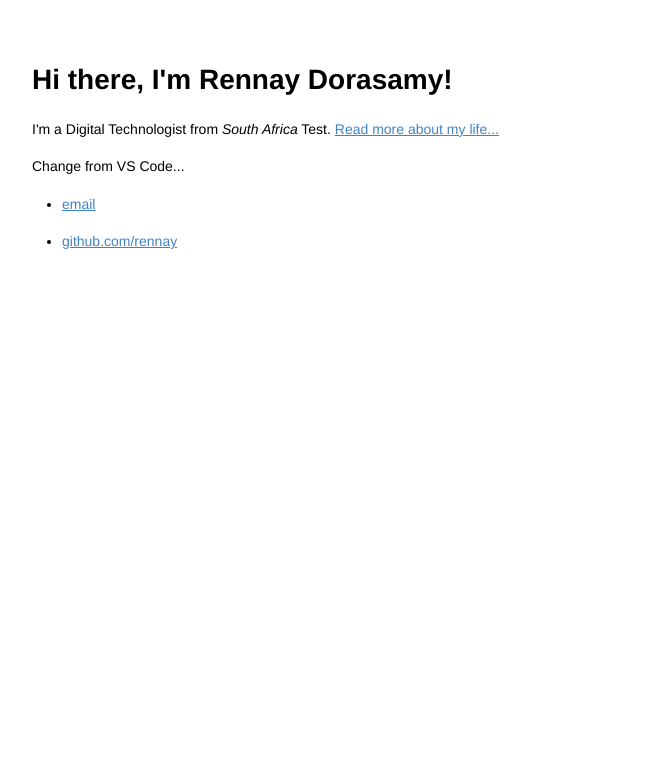
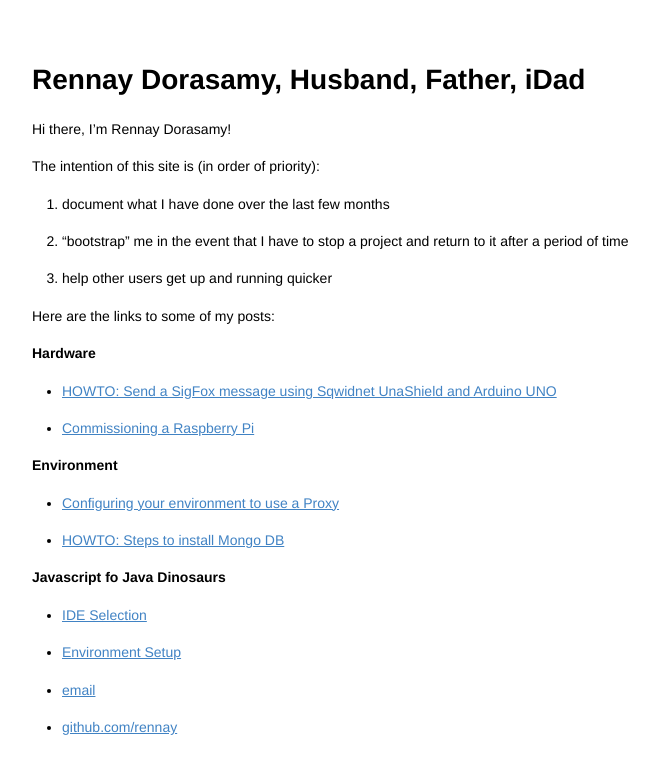
Before and after one commit to rennay/rennay.github.io, a Jekyll site: the page built from readme.md, in a window 1280 px wide. Shown: the top 774 px of the page, without its empty margins (6-665 px from the left). Built offline with Jekyll 4.4.1, drawn with Linux system fonts in a browser that asks for light colours; our own code applies the rules of GitHub Pages for plain Markdown files.

Commit message:
no message

```diff
--- a/index.html
+++ /dev/null
@@ -1,10 +0,0 @@
----
-layout: default
-title: Rennay Dorasamy, Digital Technologist
----
-<div class="blurb">
-	<h1>Hi there, I'm Rennay Dorasamy!</h1>
-	<p>I'm a Digital Technologist from <em>South Africa</em> Test. <a href="/about">Read more about my life...</a></p>
-
-	Change from VS Code...
-</div><!-- /.blurb -->
--- a/readme.md
+++ b/readme.md
@@ -1,3 +1,23 @@
-Hello World - Thursday, April 26, 2018
 
-**bold**
+# Rennay Dorasamy, Husband, Father, iDad
+
+Hi there, I'm Rennay Dorasamy!
+
+The intention of this site is (in order of priority):
+1. document what I have done over the last few months
+2. "bootstrap" me in the event that I have to stop a project and return to it after a period of time
+3. help other users get up and running quicker
+
+Here are the links to some of my posts:
+
+**Hardware**
+- [HOWTO: Send a SigFox message using Sqwidnet UnaShield and Arduino UNO](/hw/sigfox/2018-04-27-arduino-sqwidnet.md)
+- [Commissioning a Raspberry Pi](hw/raspberrpi/2018-04-27-raspberrypi-commission.md)
+
+**Environment**
+- [Configuring your environment to use a Proxy](/env/2018-04-27-proxy.md)
+- [HOWTO: Steps to install Mongo DB](/env/2018-04-27-mongodb-install.md)
+
+**Javascript fo Java Dinosaurs**
+- [IDE Selection](/javascript/2018-04-28-ide-selection.md)
+- [Environment Setup](/javascript/2018-04-28-env-setup.md)
```
Also changed, not shown: hw/sigfox/2018-04-27-arduino-sqwidnet.md (+11 -11 lines), 2 other files.
